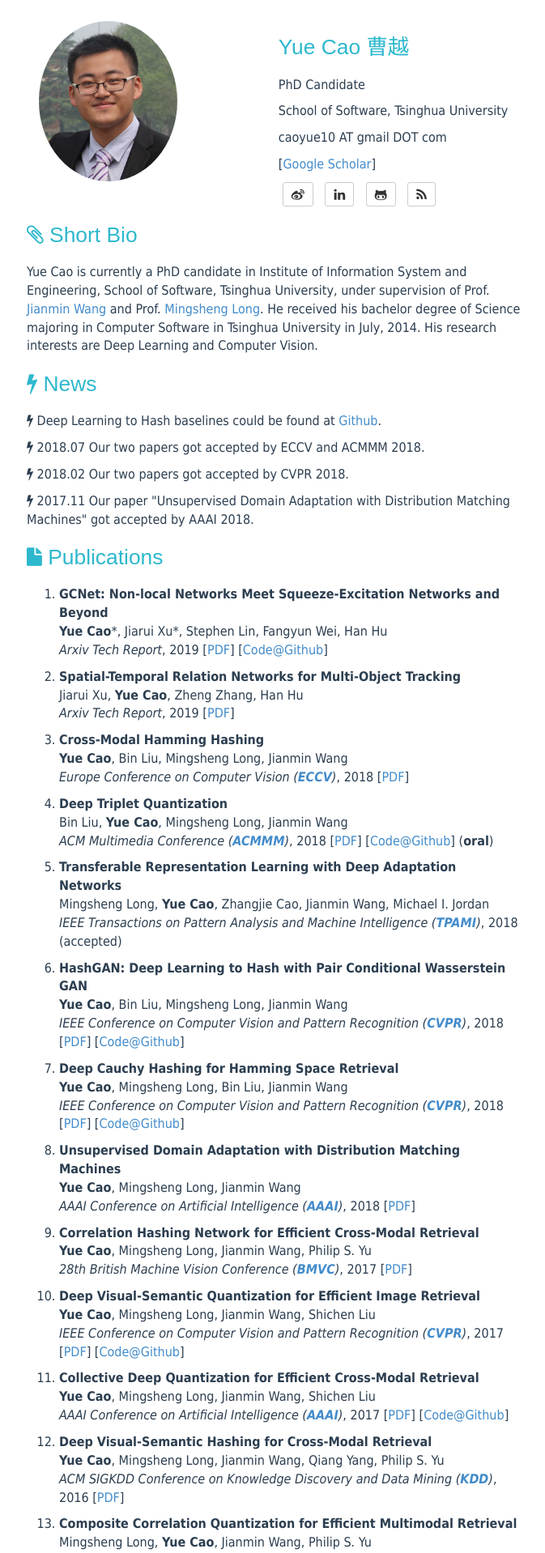
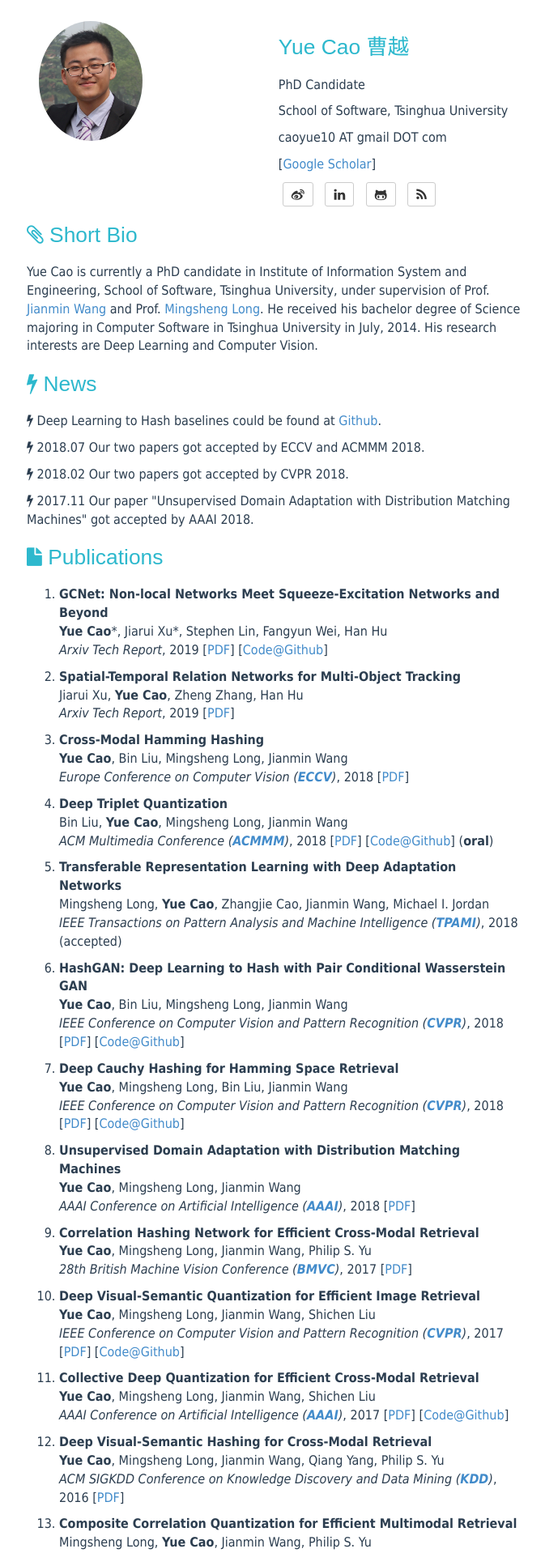
Before and after one commit to caoyue10/caoyue10.github.io, a Jekyll site: the page built from index.html, in a window 1280 px wide. Shown: the top 1918 px of the page at 81% size, without its empty margins (238-911 px from the left). Built offline with Jekyll 4.4.1, drawn with Linux system fonts in a browser that asks for light colours; the list of posts is cut into pages by our own code.

Commit message:
Update index.html

```diff
--- a/index.html
+++ b/index.html
@@ -5,7 +5,7 @@
 
 <div class="container">
 <div id="contact-list" class="div_left">
-		<img src="{{ site.BASE_PATH }}assets/media/profile.png" class="img-circle center" width="60%" />
+		<img src="{{ site.BASE_PATH }}assets/media/profile.png" class="img-circle center" width="45%" />
 </div>
 <div id="contact-list" class="div_right">
     <h1>Yue Cao 曹越</h1>
```
